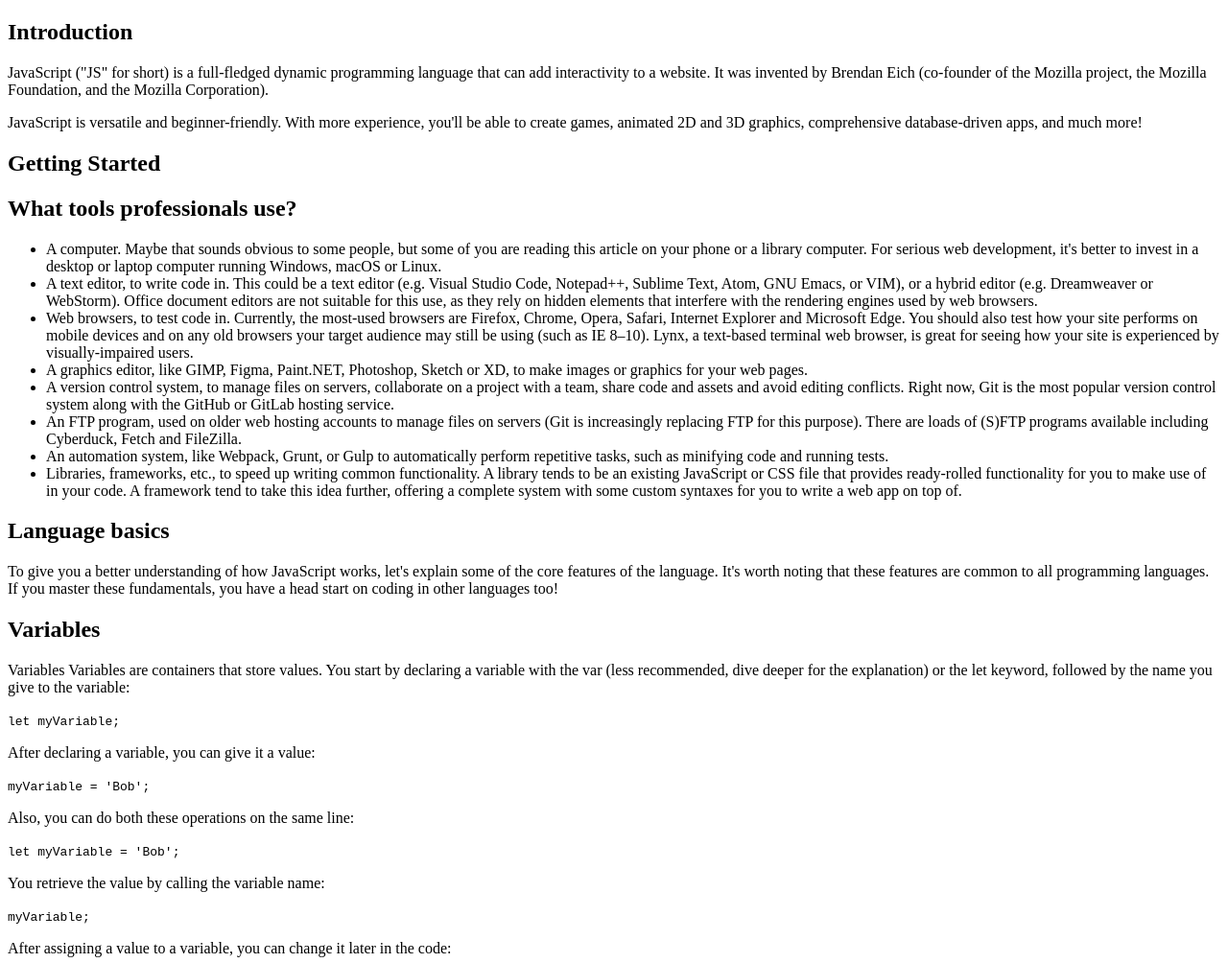
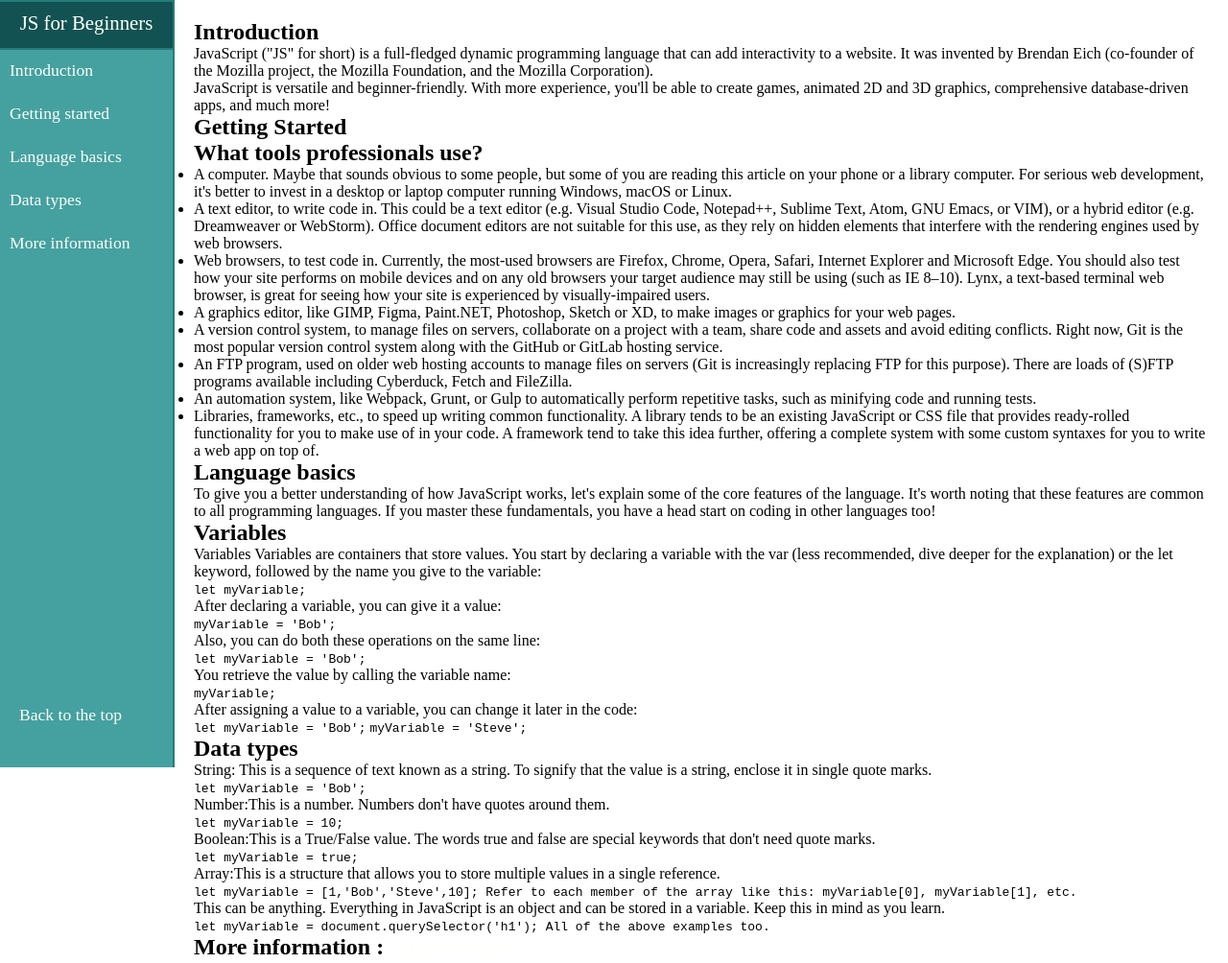
Before and after one commit to bckto/Responsive-Web-Design-FCC, a plain HTML site: page technical documentation/index.html in a window 1280 px wide. Shown: the top 1004 px of the page at 96% size. Drawn offline with Linux system fonts and the light colour scheme.

Commit message:
Added new 'top button'

```diff
--- a/technical documentation/Style/style.scss
+++ b/technical documentation/Style/style.scss
@@ -0,0 +1,85 @@
+* {
+    margin: 0;
+    padding: 0;
+    box-sizing: border-box;
+}
+
+.main-container {
+    display: flex;
+    flex-direction: row wrap;
+    align-content: flex-start;
+}
+
+.nav-column {
+    width: 200px;
+    height: 100vh;
+    color: #FFFFFA;
+    border: 2px solid #247B7B;
+    border-left: none;
+    border-bottom: none;
+    background-color: #44A1A0;
+}
+
+.nav-column>nav>ul {
+    margin-top: -20px;
+}
+
+.nav-column>nav>ul>li {
+    height: 40px;
+    width: 180px;
+    margin-bottom: 5px;
+}
+
+.nav-li,
+.back-top-btn {
+    width: 100%;
+    padding: 10px;
+}
+
+.nav-li:hover,
+.back-top-btn:hover {
+    background-color: #4ECDC4;
+    color: #083c41
+}
+
+.back-top-btn {
+    position: fixed;
+    bottom: 30px;
+    width: 180px;
+}
+
+a:link {
+    color: #FFFFFA;
+    text-decoration: none;
+    margin: 10px;
+    font-size: 1.1rem;
+}
+
+a:visited {
+    color: #083c41;
+}
+
+a:hover {
+    color: #292F36;
+}
+
+.header-bar {
+    width: 180px;
+    height: 50px;
+    padding: 10px 5px;
+    font-size: 1.3rem;
+    text-align: center;
+    background-color: #135252;
+    border-bottom: 2px solid #247B7B;
+}
+
+.content-column {
+    padding: 10px;
+    margin: 10px;
+}
+
+@media all and (max-width: 480px) {
+    .nav-column {
+        height: auto;
+    }
+}
--- a/technical documentation/index.html
+++ b/technical documentation/index.html
@@ -5,11 +5,48 @@
     <meta charset="UTF-8" />
     <meta http-equiv="X-UA-Compatible" content="IE=edge" />
     <meta name="viewport" content="width=device-width, initial-scale=1.0" />
-    <title>Document</title>
+    <link rel="stylesheet" href="./Style/style.css" />
+    <title>Js for Beginners</title>
 </head>
 
 <body>
-    <div id="main-doc">
+    <div id="main-doc" class="main-container">
+        <div class="nav-column">
+            <nav id="navbar">
+                <header class="header-bar">JS for Beginners</header>
+                <ul>
+                    <li>
+                        <a href="#Introduction" class="nav-link">
+                            <div class="nav-li">Introduction</div>
+                        </a>
+                    </li>
+                    <li>
+                        <a href="#Getting_started" class="nav-link">
+                            <div class="nav-li">Getting started</div>
+                        </a>
+                    </li>
+                    <li>
+                        <a href="#Language_basics" class="nav-link">
+                            <div class="nav-li">Language basics</div>
+                        </a>
+                    </li>
+                    <li>
+                        <a href="#Data_types" class="nav-link">
+                            <div class="nav-li">Data types</div>
+                        </a>
+                    </li>
+                    <li>
+                        <a href="#More_information" class="nav-link">
+                            <div class="nav-li">More information</div>
+                        </a>
+                    </li>
+                    <li class="back-top-btn">
+                        <a href="#navbar">Back to the top</a>
+                    </li>
+                </ul>
+            </nav>
+        </div>
+        <div class="content-column">
             <section class="main-section" id="Introduction">
                 <h1>Introduction</h1>
                 <p>
@@ -95,20 +132,30 @@
                 <p>
                     Array:This is a structure that allows you to store multiple values in a single reference.
                 </p>
-            <code>let myVariable = [1,'Bob','Steve',10];
-                Refer to each member of the array like this:
-                myVariable[0], myVariable[1], etc.</code>
+                <code>let myVariable = [1,'Bob','Steve',10]; Refer to each member of the
+            array like this: myVariable[0], myVariable[1], etc.</code
+          >
           <p>
-                This can be anything. Everything in JavaScript is an object and can be stored in a variable. Keep this in mind as you learn.
+            This can be anything. Everything in JavaScript is an object and can
+            be stored in a variable. Keep this in mind as you learn.
           </p>
-            <code>let myVariable = document.querySelector('h1');
-                All of the above examples too.</code>
+          <code
+            >let myVariable = document.querySelector('h1'); All of the above
+            examples too.</code
+          >
         </section>
         <section class="main-section" id="More_information">
-            <h1>More information : <a href="https://developer.mozilla.org/en-US/docs/Learn/Getting_started_with_the_web/JavaScript_basics" target="_blank"> MDN Web Docs </a></h1>
+          <h1>
+            More information :
+            <a
+              href="https://developer.mozilla.org/en-US/docs/Learn/Getting_started_with_the_web/JavaScript_basics"
+              target="_blank"
+            >
+              MDN Web Docs
+            </a>
+          </h1>
         </section>
-
+      </div>
     </div>
   </body>
-
 </html>
```
Also changed, not shown: technical documentation/Style/style.css, 1 other file. Lines whose indentation alone changed are shown as unchanged.
